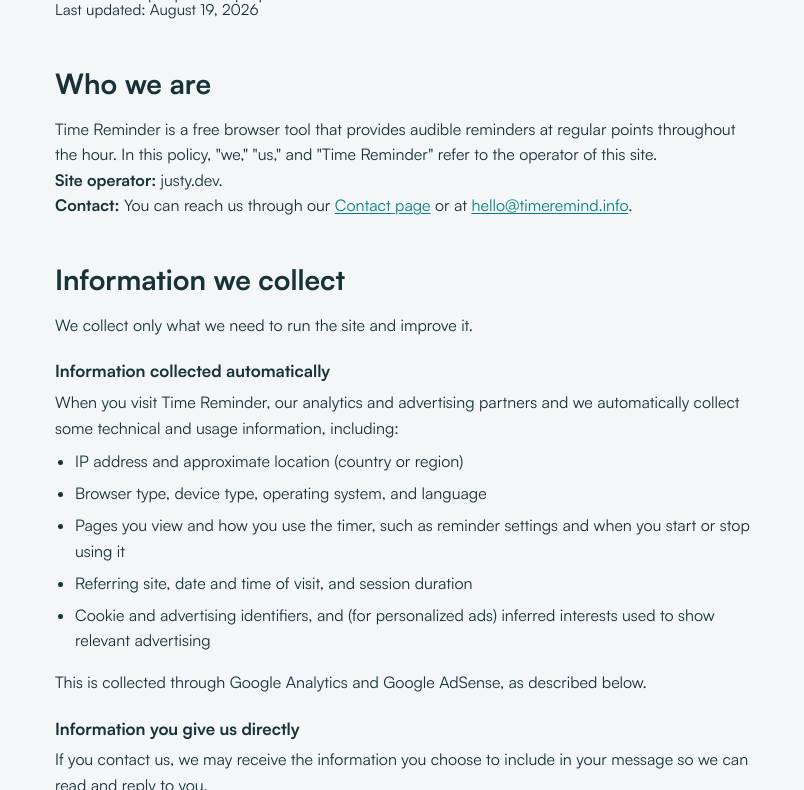
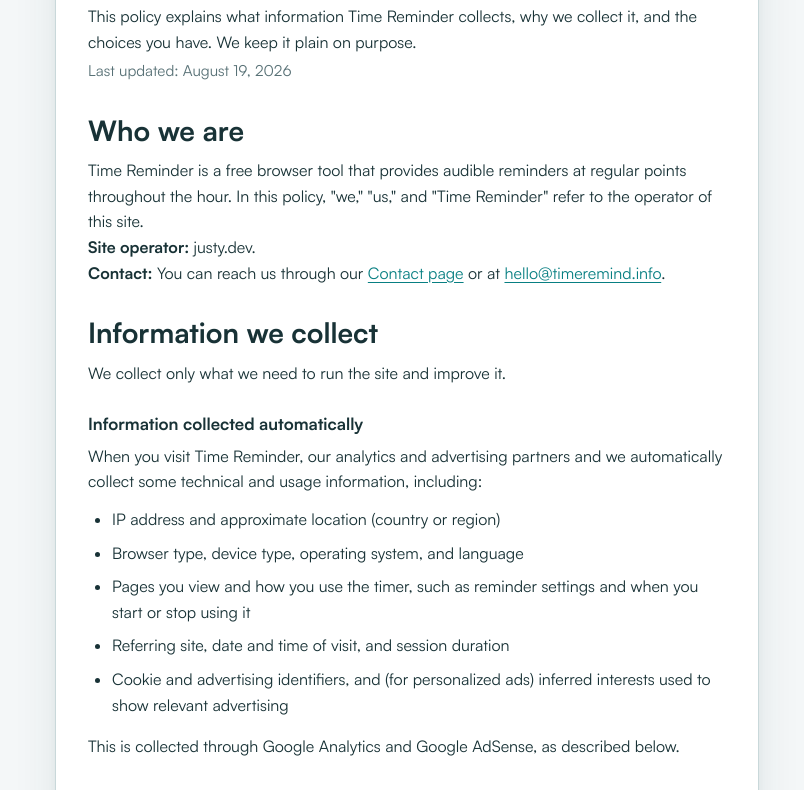
Before and after one commit to devjusty/time-reminder, an Astro site: page /privacy in a window 1280 px wide. Shown: the part 193-983 px from the top of the page, without its empty margins (233-1037 px from the left). Built offline with nearby package versions, Linux system fonts and the light colour scheme; Astro itself is replaced by a stand-in of ours; no server answers.

Commit message:
style: normalize secondary pages

```diff
--- a/src/pages/privacy.astro
+++ b/src/pages/privacy.astro
@@ -8,7 +8,11 @@ const lastUpdated = "August 19, 2026";
   title="Privacy Policy | Time Reminder"
   description="How Time Reminder collects, uses, and protects your data, including Google Analytics, Google AdSense, and Amazon affiliate links."
 >
-  <main id="main-content" class="page-shell privacy-page" tabindex="-1">
+  <main
+    id="main-content"
+    class="page-shell legal-page privacy-page"
+    tabindex="-1"
+  >
     <h1>Privacy Policy</h1>
     <p class="intro">
       This policy explains what information Time Reminder collects, why we
@@ -365,59 +369,3 @@ const lastUpdated = "August 19, 2026";
     }
   });
 </script>
-
-<style>
-  .privacy-page {
-    max-width: 44rem;
-    width: min(100%, 44rem);
-  }
-  .updated-note {
-    color: var(--color-text-muted);
-    font-size: 0.95rem;
-    margin-top: -0.5rem;
-  }
-  .privacy-page section {
-    margin-top: 2.5rem;
-  }
-  .privacy-page h2 {
-    font-family: var(--font-playfair);
-    font-size: clamp(1.4rem, 3vw, 1.75rem);
-    margin-bottom: 0.75rem;
-    color: var(--color-text);
-  }
-  .privacy-page h3 {
-    font-size: 1.05rem;
-    margin: 1.25rem 0 0.4rem;
-    color: var(--color-text);
-  }
-  .privacy-page p,
-  .privacy-page li {
-    color: var(--color-text);
-    line-height: 1.6;
-  }
-  .privacy-page ul {
-    padding-left: 1.25rem;
-    display: grid;
-    gap: 0.4rem;
-    margin: 0.5rem 0 1rem;
-  }
-  .privacy-page a {
-    color: var(--color-accent);
-    text-underline-offset: 2px;
-  }
-  .privacy-page a:hover {
-    color: var(--color-accent-hover);
-  }
-  .effective {
-    font-weight: 600;
-  }
-  .disclaimer {
-    margin-top: 3rem;
-    padding: 1rem 1.25rem;
-    background: var(--color-surface);
-    border: 1px solid var(--color-border);
-    border-radius: 1rem;
-    color: var(--color-text-muted);
-    font-size: 0.9rem;
-  }
-</style>
--- a/src/pages/terms.astro
+++ b/src/pages/terms.astro
@@ -8,7 +8,11 @@ const lastUpdated = "August 20, 2026";
   title="Terms of Service | Time Reminder"
   description="Terms governing use of the free Time Reminder browser timer."
 >
-  <main id="main-content" class="page-shell terms-page" tabindex="-1">
+  <main
+    id="main-content"
+    class="page-shell legal-page terms-page"
+    tabindex="-1"
+  >
     <h1>Terms of Service</h1>
     <p class="intro">
       These Terms explain the rules for using Time Reminder, a free browser
@@ -201,54 +205,3 @@ const lastUpdated = "August 20, 2026";
     </p>
   </main>
 </Layout>
-
-<style>
-  .terms-page {
-    max-width: 44rem;
-    width: min(100%, 44rem);
-  }
-  .updated-note {
-    color: var(--color-text-muted);
-    font-size: 0.95rem;
-    margin-top: -0.5rem;
-  }
-  .terms-page section {
-    margin-top: 2.5rem;
-  }
-  .terms-page h2 {
-    font-family: var(--font-playfair);
-    font-size: clamp(1.4rem, 3vw, 1.75rem);
-    margin-bottom: 0.75rem;
-    color: var(--color-text);
-  }
-  .terms-page p,
-  .terms-page li {
-    color: var(--color-text);
-    line-height: 1.6;
-  }
-  .terms-page ul {
-    padding-left: 1.25rem;
-    display: grid;
-    gap: 0.4rem;
-    margin: 0.5rem 0 1rem;
-  }
-  .terms-page a {
-    color: var(--color-accent);
-    text-underline-offset: 2px;
-  }
-  .terms-page a:hover {
-    color: var(--color-accent-hover);
-  }
-  .all-caps {
-    font-size: 0.9rem;
-  }
-  .disclaimer {
-    margin-top: 3rem;
-    padding: 1rem 1.25rem;
-    background: var(--color-surface);
-    border: 1px solid var(--color-border);
-    border-radius: 1rem;
-    color: var(--color-text-muted);
-    font-size: 0.9rem;
-  }
-</style>
--- a/src/styles/global.css
+++ b/src/styles/global.css
@@ -25,6 +25,7 @@
   --color-text-muted: #587176;
   --color-text-inverted: #ffffff;
   --color-accent: #087f82;
+  --color-accent-hover: #075c60;
   --color-accent-strong: #075c60;
   --color-accent-soft: #bde5e2;
   --color-error: #a13b3b;
@@ -39,6 +40,8 @@
   --space-3: 1rem;
   --space-4: 1.5rem;
   --space-5: 2rem;
+  --content-width-reading: 44rem;
+  --line-height-reading: 1.6;
   --transition-fast: 150ms;
 }
 
@@ -178,6 +181,104 @@ body > header .about {
   justify-content: center;
   width: 100%;
   padding: var(--space-4) var(--space-3) var(--space-5);
+}
+
+.page-shell {
+  width: min(100%, var(--content-width-reading));
+  padding: clamp(var(--space-3), 4vw, var(--space-5));
+  background: var(--color-surface);
+  border: 1px solid var(--color-border);
+  border-radius: var(--radius-card);
+  box-shadow: var(--shadow-surface);
+}
+
+.page-shell h1 {
+  color: var(--color-accent-strong);
+  margin-bottom: var(--space-3);
+  text-wrap: balance;
+}
+
+.page-shell a {
+  color: var(--color-accent);
+  text-underline-offset: 0.16em;
+}
+
+.page-shell a:hover {
+  color: var(--color-accent-hover);
+}
+
+.simple-page p,
+.legal-page p,
+.legal-page li {
+  color: var(--color-text);
+  line-height: var(--line-height-reading);
+}
+
+.simple-page p {
+  margin-top: var(--space-3);
+}
+
+.simple-page .about-meta {
+  color: var(--color-text-muted);
+  font-size: 0.875rem;
+}
+
+.legal-page .intro {
+  margin-bottom: var(--space-2);
+}
+
+.legal-page .updated-note {
+  color: var(--color-text-muted);
+  font-size: 0.95rem;
+  margin-top: calc(var(--space-1) * -1);
+}
+
+.legal-page section {
+  margin-top: var(--space-5);
+}
+
+.legal-page h2 {
+  color: var(--color-text);
+  font-size: clamp(1.4rem, 3vw, 1.75rem);
+  line-height: 1.1;
+  margin-bottom: var(--space-2);
+}
+
+.legal-page h3 {
+  color: var(--color-text);
+  font-size: 1.05rem;
+  margin: var(--space-4) 0 var(--space-1);
+}
+
+.legal-page ul {
+  display: grid;
+  gap: var(--space-1);
+  margin: var(--space-2) 0 var(--space-3);
+  padding-inline-start: var(--space-4);
+}
+
+.legal-page .effective {
+  font-weight: 700;
+}
+
+.legal-page .all-caps {
+  font-size: 0.9rem;
+}
+
+.legal-page .disclaimer {
+  margin-top: var(--space-5);
+  padding: var(--space-3) var(--space-4);
+  color: var(--color-text-muted);
+  background: var(--color-surface-muted);
+  border: 1px solid var(--color-border);
+  border-radius: var(--radius-control);
+  font-size: 0.9rem;
+}
+
+@media (max-width: 22rem) {
+  .page-shell {
+    padding: var(--space-3);
+  }
 }
 
 .app {
```
Also changed, not shown: src/pages/about.astro (+5 -42 lines), src/pages/contact.astro (+5 -36 lines).
